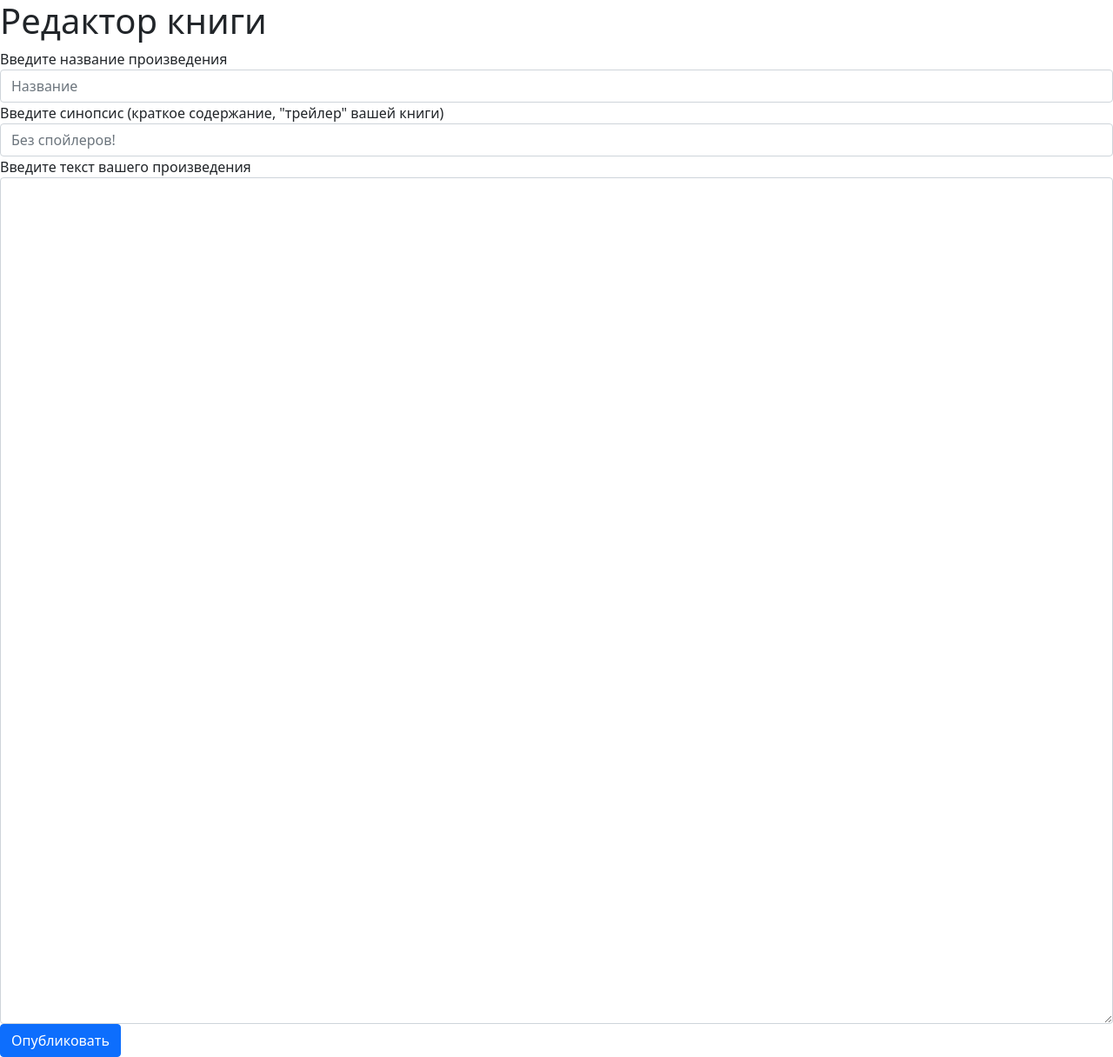
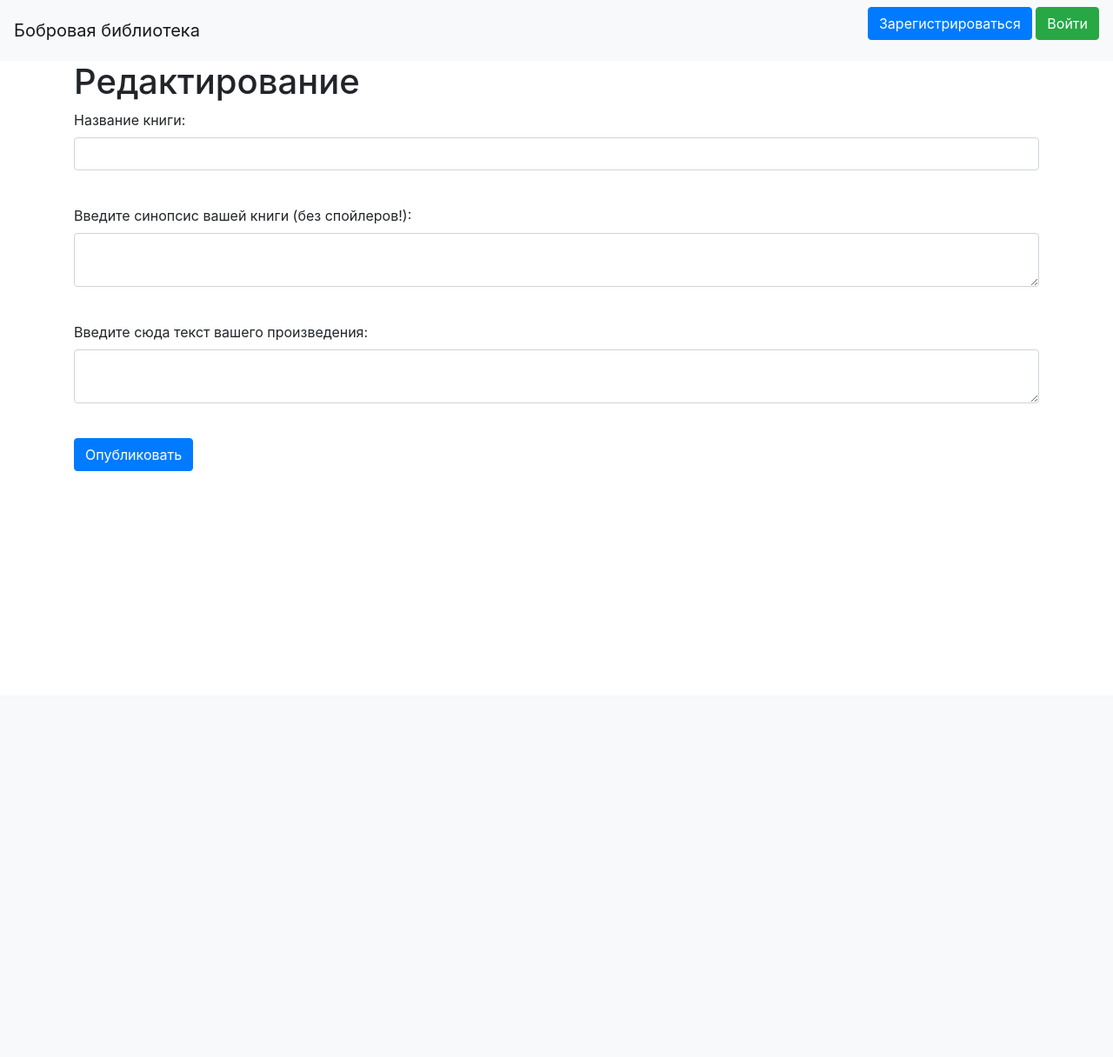
Before and after one commit to Lynch-Sectant/BeaversLibrary, a Flask app: page /redactor in a window 1280 px wide. Shown: the whole page at 87% size. After the commit the page ends 542 px from the top, so only its background shows below. Run offline with Flask 2, Linux system fonts and the light colour scheme; some libraries are stand-ins or nearby versions.

Commit message:
Update execute.html

```diff
--- a/templates/execute.html
+++ b/templates/execute.html
@@ -1,31 +1,36 @@
-<!doctype html>
-                        <html lang="en">
-                          <head>
-                            <meta charset="utf-8">
-                            <meta name="viewport" content="width=device-width, initial-scale=1, shrink-to-fit=no">
-                            <link rel="stylesheet"
-                            href="https://cdn.jsdelivr.net/npm/bootstrap@5.0.0-beta1/dist/css/bootstrap.min.css"
-                            integrity="sha384-giJF6kkoqNQ00vy+HMDP7azOuL0xtbfIcaT9wjKHr8RbDVddVHyTfAAsrekwKmP1"
-                            crossorigin="anonymous">
-                            <link rel="stylesheet" type="text/css" href="{url_for('static', filename='css/style.css')}" />
-                            <title>Редактор</title>
-                          </head>
-                          <body>
-                            <h1>Редактор книги</h1>
-                            <div>
-                                <form class="login_form" method="post">
-                                    <label for="name">Введите название произведения</label>
-                                    <input type="name" class="form-control" id="name" placeholder="Название" name="name">
-                                    <label for="sinopsis">Введите синопсис (краткое содержание, "трейлер" вашей книги)</label>
-                                    <input type="sinopsis" class="form-control" id="sinopsis" placeholder="Без спойлеров!" name="sinopsis">
+{% extends "base.html" %}
 
-                                    <div class="form-group">
-                                        <label for="text">Введите текст вашего произведения</label>
-                                        <textarea class="form-control" id="text" rows="40" name="text"></textarea>
-                                    </div>
-
-                                    <button type="submit" class="btn btn-primary">Опубликовать</button>
-                                </form>
-                            </div>
-                          </body>
-                        </html>
+{% block content %}
+<h1>Редактирование</h1>
+<form action="" method="post">
+    {{ form.hidden_tag() }}
+    <p>
+        {{ form.title.label }}<br>
+        {{ form.title(class="form-control") }}<br>
+        {% for error in form.title.errors %}
+            <p class="alert alert-danger" role="alert">
+                {{ error }}
+            </p>
+        {% endfor %}
+    </p>
+    <p>
+        {{ form.sinopsis.label }}<br>
+        {{ form.sinopsis(class="form-control") }}<br>
+        {% for error in form.sinopsis.errors %}
+            <p content="alert alert-danger" role="alert">
+                {{ error }}
+            </p>
+        {% endfor %}
+    </p>
+    <p>
+        {{ form.text.label }}<br>
+        {{ form.text(class="form-control") }}<br>
+        {% for error in form.text.errors %}
+            <p content="alert alert-danger" role="alert">
+                {{ error }}
+            </p>
+        {% endfor %}
+    <p>{{ form.submit(type="submit", class="btn btn-primary") }}</p>
+    {{message}}
+</form>
+{% endblock %}
```
